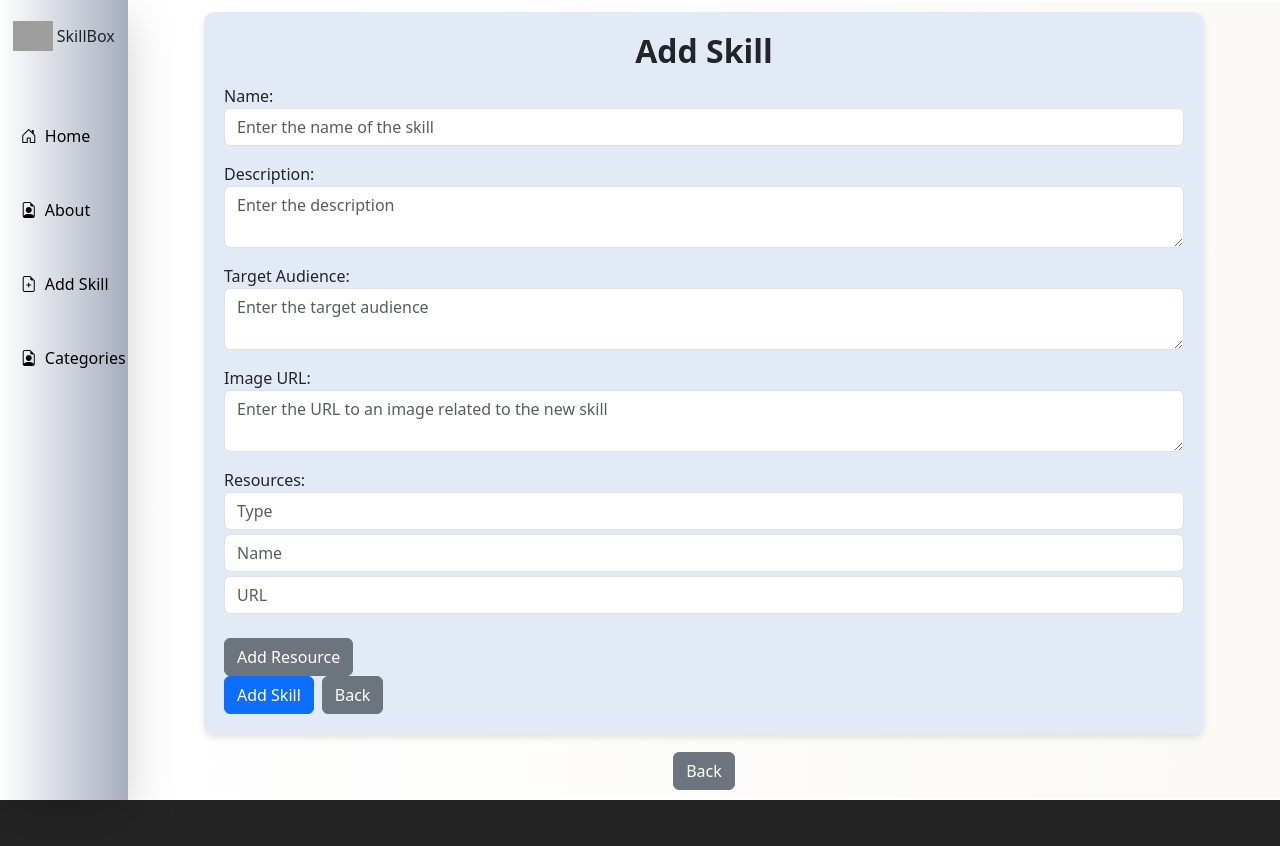
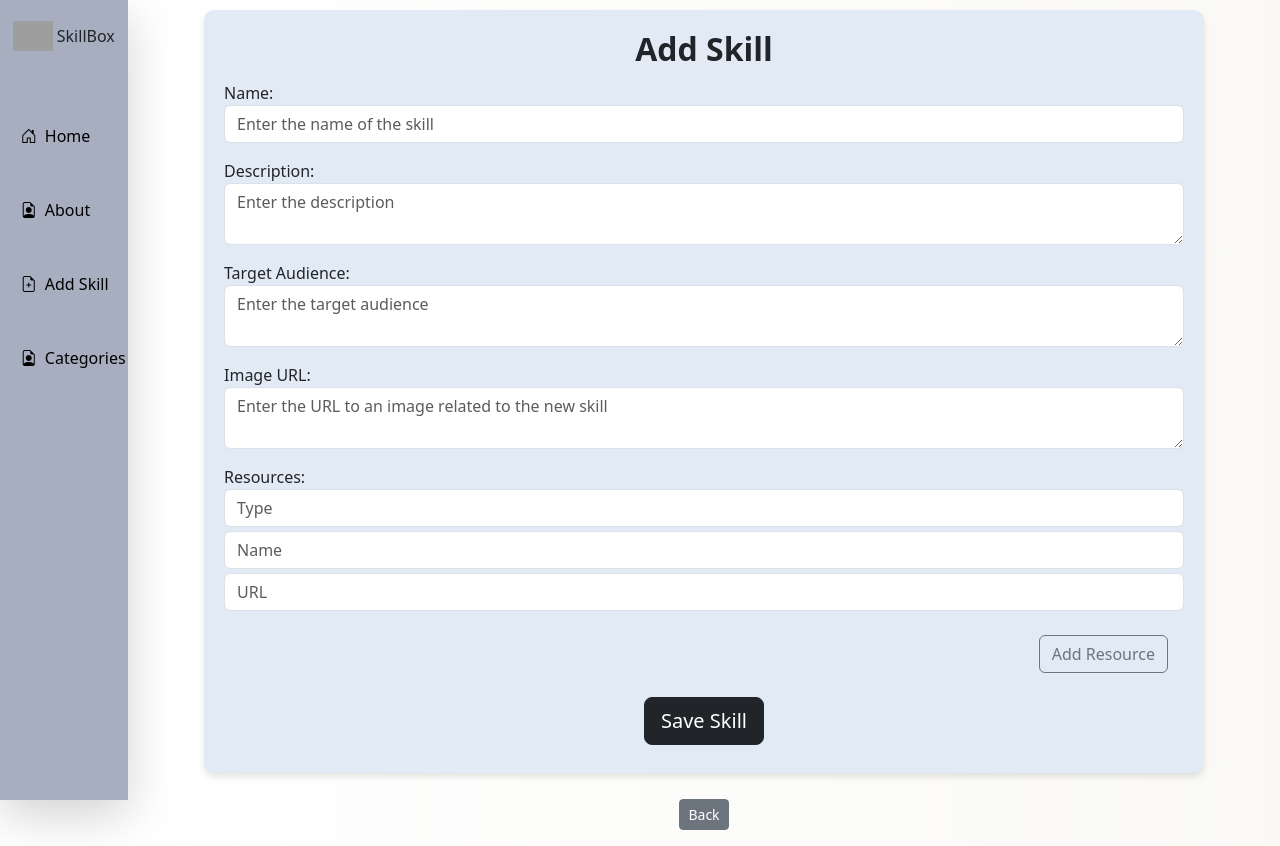
Before and after one commit to New-Skill-App/New-skill-app-2, a React (Vite) app: page /skills/create in a window 1280 px wide. Before the commit the page ends 800 px from the top, so only its background shows below. Built offline with nearby package versions, Linux system fonts and the light colour scheme; grey boxes are pictures that could not be loaded.

Commit message:
adjust edit and create skill form

```diff
--- a/src/components/functionalities/CreateSkill.jsx
+++ b/src/components/functionalities/CreateSkill.jsx
@@ -123,17 +123,21 @@ function CreateSkill({ dataLink }) {
                                     />
                                 </div>
                             ))}
-                            <button type="button" onClick={addResource} className="btn btn-secondary mt-2">
+                            <div className="add-btn-container">
+                            <button type="button" onClick={addResource} className="add-btn btn btn-outline-secondary mt-2">
                                 Add Resource
                             </button>
+                            </div>
                         </div>
 
-                        <button type="submit" className="btn btn-primary me-2">Add Skill</button>
-                        <Link to="/" className="btn btn-secondary">Back</Link>
+                        <div className="save-btn-container">
+                            <button type="submit" className="btn btn-dark btn-lg m-2">Save Skill</button>
+                        </div>
+
                     </form>
                 </div>
             </div>
-            <div><Link to="/" className="back-btn btn btn-secondary m-2 ">Back</Link></div>
+            <div><Link to="/" className="back-btn btn btn btn-secondary btn-sm">Back</Link></div>
         </div>
     );
 }
--- a/src/components/functionalities/EditSkillPage.jsx
+++ b/src/components/functionalities/EditSkillPage.jsx
@@ -62,7 +62,7 @@ function EditSkillPage({ dataLink }) {
             .catch(e => console.log("Error updating skill.", e));
     };
 
-    if (!skill) return <h3>Loading...</h3>;
+    if (!skill) return <div className="skill-details-card"><h3 className="loading-message">Loading...</h3></div>;
 
     return (
         <div className="skill-details-container">
@@ -143,18 +143,21 @@ function EditSkillPage({ dataLink }) {
                                     />
                                 </div>
                             ))}
-                            <button type="button" onClick={addResource} className="btn btn-secondary mt-2">
+                            <div className="add-btn-container">
+                            <button type="button" onClick={addResource} className="add-btn btn btn-outline-secondary mt-2">
                                 Add Resource
                             </button>
+                            </div>
+
                         </div>
-
-                        <div className="save-btn-container">
-                            <button type="submit" className="btn btn-primary m-2">Save Changes</button>
-                        </div>
-
-                        <NavLink to={`/visual-arts-page/skills/${skillId}`} className="btn btn-secondary">Back</NavLink>
                     </form>
                 </div>
+                <div className="save-btn-container">
+                    <button type="submit" className="btn btn-dark btn-lg m-2">Save Changes</button>
+                </div>
+            </div>
+            <div>
+                <NavLink to={`/visual-arts-page/skills/${skillId}`} className="back-btn btn btn-secondary btn-sm">Back</NavLink>
             </div>
         </div>
     )
--- a/src/components/pages/HomePage.jsx
+++ b/src/components/pages/HomePage.jsx
@@ -23,18 +23,18 @@ function HomePage() {
 
                     <div
                         className=" card card-1">
-                        <h3>Category 1 (Visual Arts)</h3>
+                        <h2>Visual Arts</h2>
                     </div>
                 </NavLink>
 
                 <div
                     className="card card-2">
-                    <h3>Category 2</h3>
+                    <h2>Category 2</h2>
                 </div>
 
                 <div
                     className="card card-3">
-                    <h3>Category 3</h3>
+                    <h2>Category 3</h2>
                 </div>
             </div>
         </div >
--- a/src/components/pages/SkillDetailsPage.jsx
+++ b/src/components/pages/SkillDetailsPage.jsx
@@ -27,7 +27,7 @@ function SkillDetailsPage({ dataLink, basePath }) {
     }, [skillId, dataLink]);
 
     if (loading) {
-        return <h2>Loading skill details...</h2>;
+        return <div className="skill-details-container"><h2 className="loading-message">Loading skill details...</h2></div>;
     }
 
     if (error) {
@@ -72,14 +72,16 @@ function SkillDetailsPage({ dataLink, basePath }) {
                         )}
                         <div className="d-flex justify-content-center">
                             <Link to={`${basePath}/skills/${skillId}/edit`}>
-                                <button className="btn btn-primary m-2">Edit</button>
+                            <div className="edit-btn-container">
+                                <button className="edit-btn btn btn-dark btn-lg m-2">Edit</button>
+                                </div>
                             </Link>
                         </div>
                     </div>
                 </div>
                 <div>
                     <NavLink to={basePath}>
-                        <button className="btn btn-secondary m-3">Back</button>
+                        <button className="back-btn btn btn-secondary btn-sm">Back</button>
                     </NavLink>
 
                 </div>
--- a/src/index.css
+++ b/src/index.css
@@ -36,26 +36,6 @@ h1 {
   line-height: 1.1;
 }
 
-buttonn {
-  border-radius: 8px;
-  border: 1px solid transparent;
-  padding: 0.6em 1.2em;
-  font-size: 1em;
-  font-weight: 500;
-  font-family: inherit;
-  background-color: #1a1a1a;
-  cursor: pointer;
-  transition: border-color 0.25s;
-}
-
-buttonn:hover {
-  border-color: #646cff;
-}
-
-buttonn:focus,
-buttonn:focus-visible {
-  outline: 4px auto -webkit-focus-ring-color;
-}
 
 .logo {
   display: flex;
@@ -135,7 +115,7 @@ buttonn:focus-visible {
   width: 10vw;
   top: 0px;
   left: 0px;
-  background: linear-gradient(to right, #FFFF, #A6AEBF);
+  background: #A6AEBF;
 }
 
 
@@ -184,7 +164,7 @@ buttonn:focus-visible {
 
 /*ABOUT PAGE*/
 
-.about-container{
+.about-container {
   width: 90vw;
   margin-left: 10vw;
   top: 0px;
@@ -193,7 +173,7 @@ buttonn:focus-visible {
   align-items: center;
 }
 
-.about-title{
+.about-title {
   font-size: 80px;
   font-weight: bold;
   letter-spacing: 2px;
@@ -278,30 +258,29 @@ buttonn:focus-visible {
 
 .skill-details-card {
   width: 1000px;
-  height: 500px;
-  margin-top: 10vh;
+  height: auto;
+  margin: 10vh;
   background-color: #E2EBF5;
   display: flex;
   flex-wrap: wrap;
   justify-content: center;
-  align-items: center;
   padding: 20px;
   border-radius: 10px;
   box-shadow: 0 4px 6px rgba(0, 0, 0, 0.1);
 }
 
 .skill-image-title-container {
-  width: 500px;
-  height: 450px;
+  width: 400px;
+  height: 500px;
   display: flex;
   flex-direction: column;
   align-items: center;
+  margin-top: 0px;
 }
 
 .skill-title {
   font-size: 2rem;
   font-weight: bold;
-
 }
 
 .skill-image {
@@ -311,27 +290,25 @@ buttonn:focus-visible {
 }
 
 .skill-info-container {
-  width: 40%;
-  height: 100%;
+  width: 500px;
+  height: auto;
   display: flex;
   flex-direction: column;
   justify-content: flex-start;
   padding: 20px;
-  gap: 5px;
 }
 
 .skill-info {
   font-size: 1rem;
 }
 
-.edit-btn-container,
 .save-btn-container,
+.add-btn-container,
 .btns-container {
   display: flex;
   justify-content: center;
   width: 100%;
 }
-
 
 .back-btn-container {
   display: flex;
@@ -341,10 +318,18 @@ buttonn:focus-visible {
 }
 
 .back-btn,
-.create-btn {
+.create-btn,
+.add-btn {
   margin: 1rem;
   justify-content: center;
 }
+
+.add-btn-container {
+  display: flex;
+  justify-content: right;
+  width: 100%;
+}
+
 
 /*CREATE SKILL PAGE*/
 
```
